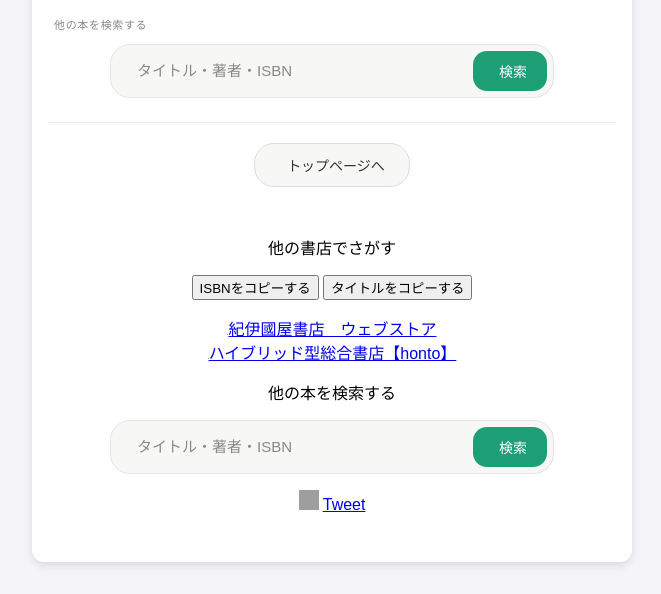
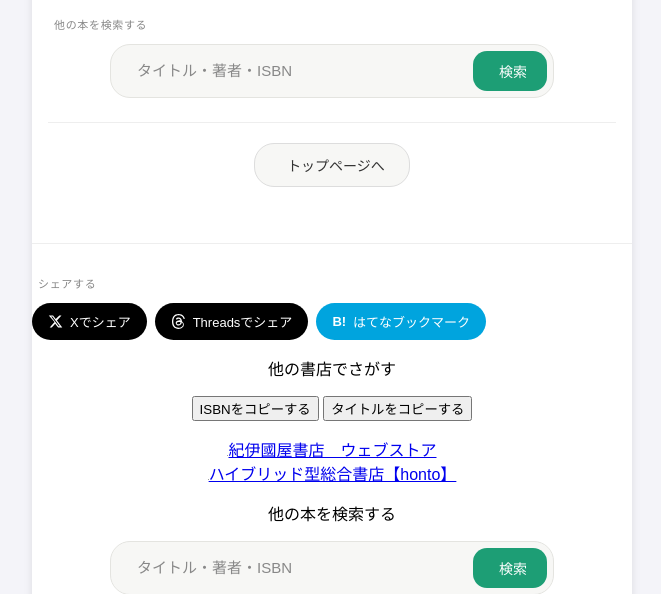
Before and after one commit to hirune-hash/book365-test, a Flask app: page /search2 in a window 1280 px wide. Shown: the part 1521-2115 px from the top of the page, without its empty margins (308-969 px from the left). Before the commit the page ends 2087 px from the top, so only its background shows below. Run offline with Flask 3, Linux system fonts and the light colour scheme; grey boxes marked "Sample" are stand-in pictures; a database or web service that is not in the repository returns one stand-in record (values such as "Sample title"); data that the repository does not hold is empty; some libraries are stand-ins or nearby versions; grey boxes are pictures that could not be loaded.

Commit message:
serch2シェアボタン

```diff
--- a/templates/search2.html
+++ b/templates/search2.html
@@ -632,6 +632,97 @@
 
 
 
+<!-- シェアセクション（footer-sectionの中に差し替え） -->
+<div class="footer-section">
+    <p class="footer-section-title"><i class="fa-solid fa-share-nodes"></i> シェアする</p>
+    <div class="share-buttons">
+
+        <!-- X (Twitter) -->
+        <a class="share-btn share-x"
+           id="share-x-btn"
+           href="#"
+           target="_blank"
+           rel="noopener noreferrer">
+            <svg viewBox="0 0 24 24" fill="currentColor" width="15" height="15"><path d="M18.244 2.25h3.308l-7.227 8.26 8.502 11.24H16.17l-4.714-6.231-5.401 6.231H2.74l7.73-8.835L1.254 2.25H8.08l4.253 5.622 5.91-5.622zm-1.161 17.52h1.833L7.084 4.126H5.117z"/></svg>
+            Xでシェア
+        </a>
+
+        <!-- Threads -->
+        <a class="share-btn share-threads"
+           id="share-threads-btn"
+           href="#"
+           target="_blank"
+           rel="noopener noreferrer">
+            <svg viewBox="0 0 192 192" fill="currentColor" width="15" height="15"><path d="M141.537 88.988a66 66 0 0 0-2.518-1.143c-1.482-27.307-16.403-42.94-41.457-43.1h-.34c-14.986 0-27.449 6.396-35.12 18.036l13.779 9.452c5.73-8.695 14.724-10.548 21.348-10.548h.229c8.249.053 14.474 2.452 18.503 7.129 2.932 3.405 4.893 8.11 5.864 14.05-7.314-1.244-15.224-1.626-23.68-1.14-23.82 1.371-39.134 15.264-38.105 34.568.522 9.792 5.4 18.216 13.735 23.719 7.047 4.652 16.124 6.927 25.557 6.412 12.458-.683 22.231-5.436 29.049-14.127 5.178-6.6 8.453-15.153 9.899-25.93 5.937 3.583 10.337 8.298 12.767 13.966 4.132 9.635 4.373 25.468-8.546 38.376-11.319 11.308-24.925 16.2-45.488 16.351-22.809-.169-40.06-7.484-51.275-21.741C35.236 139.966 29.808 120.682 29.605 96c.203-24.682 5.63-43.966 16.133-57.317C57.038 24.435 74.289 17.12 97.098 16.95c22.975.17 40.526 7.52 52.171 21.847 5.71 7.026 9.998 15.83 12.763 26.12l16.216-4.311c-3.381-12.597-8.878-23.459-16.43-32.432C147.031 10.994 125.226 1.205 97.2 1h-.405C68.988 1.205 47.439 11.02 32.734 29.141 19.663 45.264 13.025 67.575 12.8 95.985v.03c.225 28.41 6.863 50.721 19.934 66.844 14.705 18.121 36.254 27.937 62.261 28.142h.405c23.432-.168 39.854-6.299 53.39-19.826 18.01-17.991 17.63-40.395 11.638-54.179-4.134-9.638-12.171-17.407-18.89-21.008zM96.108 132.7c-10.436.596-21.274-4.157-21.818-14.25-.388-7.251 5.222-15.334 22.121-16.327 1.935-.111 3.837-.166 5.706-.166 6.89 0 13.331.671 19.108 1.954-2.173 27.156-14.626 28.218-25.117 28.789z"/></svg>
+            Threadsでシェア
+        </a>
+
+        <!-- はてなブックマーク -->
+        <a class="share-btn share-hatena"
+           id="share-hatena-btn"
+           href="#"
+           target="_blank"
+           rel="noopener noreferrer">
+            <span style="font-weight:bold;font-size:13px;line-height:1">B!</span>
+            はてなブックマーク
+        </a>
+
+    </div>
+</div>
+
+<!-- シェア用JavaScript（copyToClipboardのscriptと同じ場所に追記） -->
+<script>
+    // 現在のページのタイトルとURLでシェアリンクを動的生成
+    (function() {
+        var bookTitle = "{{ results2['Items'][0]['Item']['title'] }}";
+        var pageUrl = window.location.href;
+        var shareText = "「" + bookTitle + "」をBOOK365で検索してみた📚 古本・図書館・オンライン書店をまとめて確認できます #読書";
+
+        document.getElementById('share-x-btn').href =
+            "https://twitter.com/intent/tweet?text=" + encodeURIComponent(shareText) + "&url=" + encodeURIComponent(pageUrl);
+
+        document.getElementById('share-threads-btn').href =
+            "https://www.threads.net/intent/post?text=" + encodeURIComponent(shareText + " " + pageUrl);
+
+        document.getElementById('share-hatena-btn').href =
+            "https://b.hatena.ne.jp/entry/" + encodeURIComponent(pageUrl);
+    })();
+</script>
+
+<!-- ↓styleブロックに追加するCSS -->
+<style>
+.share-buttons {
+    display: flex;
+    flex-wrap: wrap;
+    gap: 8px;
+}
+.share-btn {
+    display: inline-flex;
+    align-items: center;
+    gap: 7px;
+    padding: 9px 16px;
+    border-radius: 20px;
+    font-size: 13px;
+    font-weight: 500;
+    text-decoration: none;
+    transition: opacity 0.2s, transform 0.1s;
+    white-space: nowrap;
+}
+.share-btn:hover { opacity: 0.85; transform: translateY(-1px); }
+.share-btn:active { transform: scale(0.97); }
+.share-x {
+    background: #000;
+    color: #fff;
+}
+.share-threads {
+    background: #000;
+    color: #fff;
+}
+.share-hatena {
+    background: #00a4de;
+    color: #fff;
+}
+</style>
 
 
 
@@ -643,7 +734,10 @@
 
 
 
-            <!-- フッター -->
+
+
+
+            <!-- フッター BK-->
             <div class="footer-contents">
                 <p>他の書店でさがす</p>
                 <button class="bonbon" onclick="copyToClipboard1()">ISBNをコピーする</button>
```
